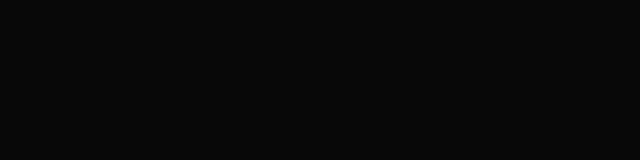
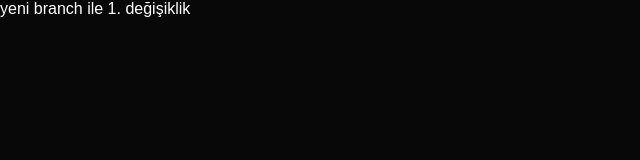
Before and after one commit to LegendSoftware2/first, a plain HTML site: page index.html in a window 1280 px wide. Shown: the whole page, without its empty margins (0-640 px from the left). Drawn offline with Linux system fonts and the light colour scheme.

Commit message:
p tags added

```diff
--- a/index.html
+++ b/index.html
@@ -8,6 +8,8 @@
 </head>
 <body>
 
+	<p>yeni branch ile 1. değişiklik</p>
+
 </body>
 </html>
 <script src="script.js"></script>
```
